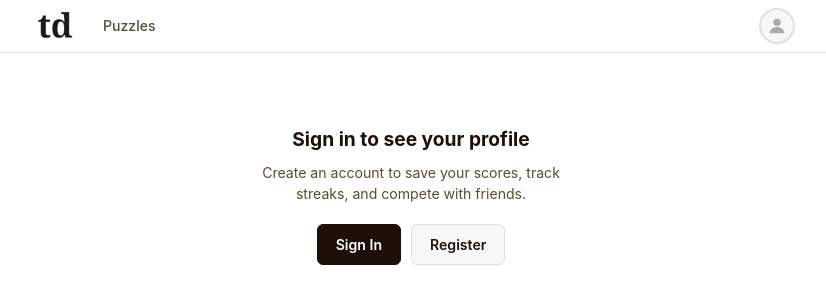
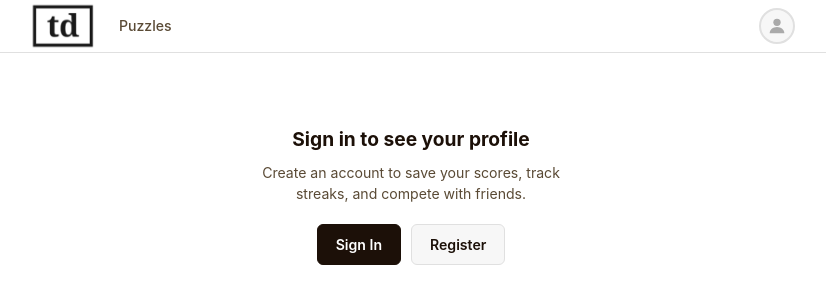
Before and after one commit to tomdunkley/puzzle-app-backend, a Django app: template web_app/games/templates/games/profile.html in a window 1280 px wide. Shown: the top 304 px of the page, without its empty margins (229-1055 px from the left). Run offline with Django 5.2, Linux system fonts and the light colour scheme; the template is opened without the code that fills it, so the values that code supplies are empty.

Commit message:
website: avatar colour, bigger icon crop, no flash, dev datetime
- Nav profile circle: show avatar background colour immediately from
  localStorage (no flash on page transitions), upgrade to emoji+colour
  once API responds; initials use white text on coloured backgrounds
- Profile page avatar circle: show emoji + background colour from
  avatar_id / avatar_color_id, matching nav behaviour
- TD nav icon: less aggressive crop (72x44px @ 100px image) so the
  black rectangle border stays visible
- Dev page: created_at now shows time as well as date
- Dev page: profile links use display-name slug URLs

Co-Authored-By: Claude Sonnet 4.6 <noreply@anthropic.com>

```diff
--- a/web_app/games/static/games/css/style.css
+++ b/web_app/games/static/games/css/style.css
@@ -41,15 +41,15 @@ input, textarea, select { font-family: inherit; }
   display: inline-block;
   flex-shrink: 0;
   line-height: 0;
-  width: 56px;
-  height: 30px;
+  width: 72px;
+  height: 44px;
   overflow: hidden;
 }
 .td-icon img {
   display: block;
-  width: 108px;
-  height: 108px;
-  margin: -39px -26px;
+  width: 100px;
+  height: 100px;
+  margin: -28px -14px;
 }
 
 /* ── Navigation ────────────────────────────────────────────────── */
--- a/web_app/games/static/games/js/auth.js
+++ b/web_app/games/static/games/js/auth.js
@@ -11,6 +11,24 @@ const Auth = (() => {
         lotus: '🌸', pizza: '🍕', cake: '🎂', egg: '🥚', raven: '🐦',
     };
 
+    const AVATAR_COLOR = {
+        red: '#D32F2F', green: '#388E3C', blue: '#1565C0', orange: '#E65100',
+        gold: '#FFAA00', black: '#212121', silver: '#C0C0C0', purple: '#7B1FA2',
+        teal: '#00695C', pink: '#E91E63', lime: '#558B2F',
+    };
+
+    function setNavAvatar(profileLink, avatarId, colorId, displayName) {
+        const emoji = avatarId && AVATAR_EMOJI[avatarId];
+        const bg = colorId && AVATAR_COLOR[colorId];
+        if (bg) profileLink.style.background = bg;
+        if (emoji) {
+            profileLink.innerHTML = `<span style="font-size:1.2rem;line-height:1">${emoji}</span>`;
+        } else {
+            const initials = (displayName || '?').split(' ').map(w => w[0]).join('').slice(0, 2).toUpperCase();
+            profileLink.innerHTML = `<span style="font-size:0.72rem;font-weight:700;color:${bg ? '#fff' : 'var(--ink-mid)'}">${API.escHtml(initials)}</span>`;
+        }
+    }
+
     function saveTokens({ access_token, refresh_token }) {
         localStorage.setItem('td_access_token', access_token);
         localStorage.setItem('td_refresh_token', refresh_token);
@@ -22,29 +40,21 @@ const Auth = (() => {
         const devLink = document.getElementById('nav-dev-link');
 
         if (API.isLoggedIn()) {
+            // Show initials immediately from localStorage so the icon never disappears
+            if (profileLink) {
+                const name = localStorage.getItem('td_display_name') || '';
+                if (name) setNavAvatar(profileLink, null, null, name);
+            }
+            // Then fetch full profile to upgrade to emoji + colour
             try {
                 const profile = await API.get('v1/users/me');
                 if (profileLink) {
-                    const emoji = profile.avatar_id && AVATAR_EMOJI[profile.avatar_id];
-                    if (emoji) {
-                        profileLink.innerHTML = `<span style="font-size:1.2rem;line-height:1">${emoji}</span>`;
-                    } else {
-                        const name = localStorage.getItem('td_display_name') || profile.display_name || '';
-                        const initials = name.split(' ').map(w => w[0]).join('').slice(0, 2).toUpperCase();
-                        profileLink.innerHTML = `<span style="font-size:0.72rem;font-weight:700;color:var(--ink-mid)">${API.escHtml(initials)}</span>`;
-                    }
+                    setNavAvatar(profileLink, profile.avatar_id, profile.avatar_color_id, profile.display_name);
                 }
                 if (devLink && profile && profile.is_developer) {
                     devLink.style.display = '';
                 }
-            } catch (_) {
-                // Fall back to initials from localStorage
-                const name = localStorage.getItem('td_display_name') || '';
-                if (profileLink && name) {
-                    const initials = name.split(' ').map(w => w[0]).join('').slice(0, 2).toUpperCase();
-                    profileLink.innerHTML = `<span style="font-size:0.72rem;font-weight:700;color:var(--ink-mid)">${API.escHtml(initials)}</span>`;
-                }
-            }
+            } catch (_) { /* keep initials already shown */ }
         }
 
         // Mark active nav link (Puzzles link active on home)
--- a/web_app/games/static/games/js/profile.js
+++ b/web_app/games/static/games/js/profile.js
@@ -77,7 +77,13 @@
   // ── Profile header ───────────────────────────────────────────────
 
   function renderHeader(profile) {
-    document.getElementById('profile-avatar').textContent = avatarInitials(profile.display_name);
+    const avatarEl = document.getElementById('profile-avatar');
+    const emoji = profile.avatar_id && AVATAR_EMOJI[profile.avatar_id];
+    const bg = profile.avatar_color_id && COLOR_HEX[profile.avatar_color_id];
+    if (bg) { avatarEl.style.background = bg; avatarEl.style.color = '#fff'; }
+    avatarEl.innerHTML = emoji
+      ? `<span style="font-size:1.8rem;line-height:1">${emoji}</span>`
+      : API.escHtml(avatarInitials(profile.display_name));
     document.getElementById('profile-display-name').textContent = profile.display_name;
     document.getElementById('settings-display-name').textContent = profile.display_name;
     document.getElementById('new-display-name').value = profile.display_name;
```
Also changed, not shown: web_app/games/static/games/js/dev.js (+6 -2 lines).
